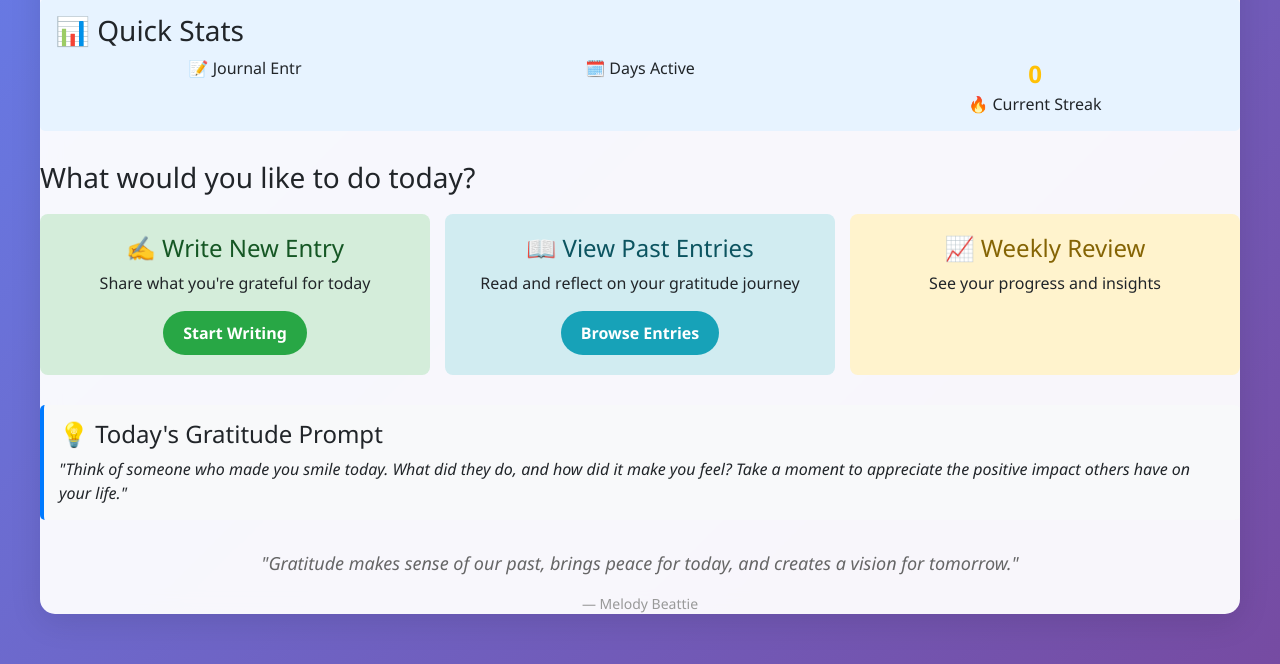
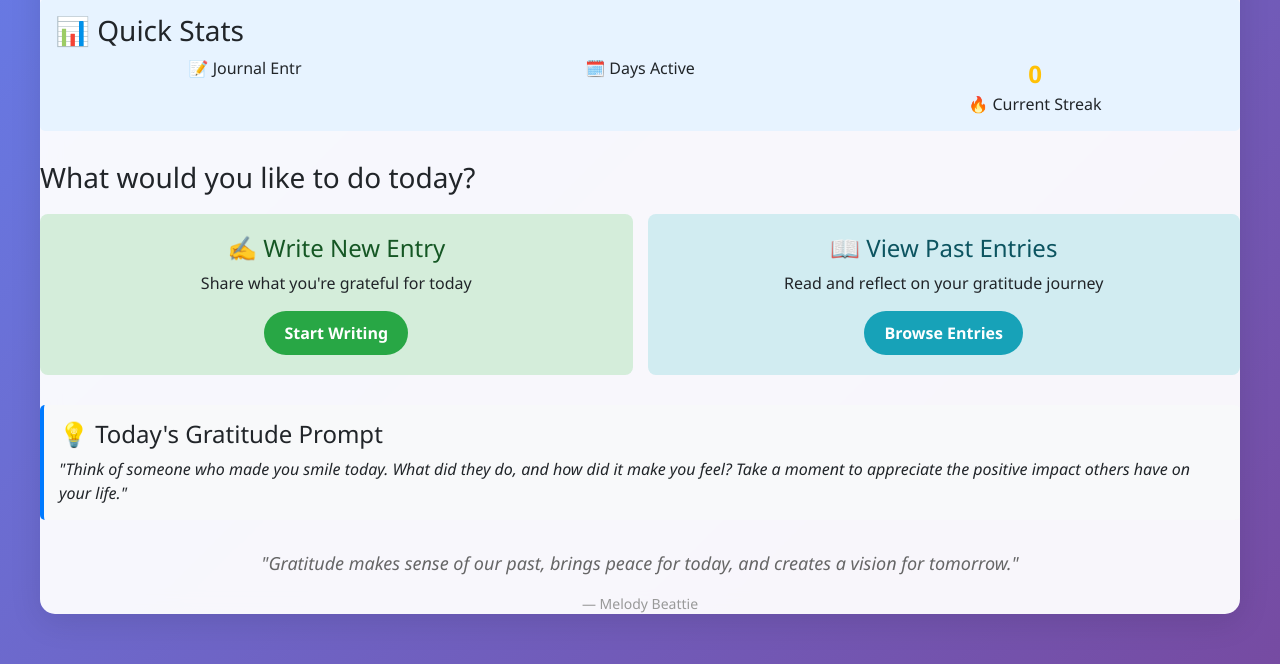
Before and after one commit to FatimahMohamed/Capstone, a Django app: template journal/templates/journal/dashboard.html in a window 1280 px wide. Shown: the part 221-885 px from the top of the page. Run offline with Django 4.2, Linux system fonts and the light colour scheme; the template is opened without the code that fills it, so the values that code supplies are empty.

Commit message:
Remove weekly review section from dashboard and update README
- Remove weekly review card from dashboard template
- Streamline dashboard to focus on core actions (Write Entry, View Entries)
- Improve dashboard layout and user experience
- Clean up unused static README file
- Update project documentation

```diff
--- a/journal/templates/journal/dashboard.html
+++ b/journal/templates/journal/dashboard.html
@@ -43,11 +43,6 @@
             <h4 style="margin-top: 0; color: #0c5460;">📖 View Past Entries</h4>
             <p>Read and reflect on your gratitude journey</p>
             <a href="{% url 'journal:entry_list' %}" class="btn" style="background-color: #17a2b8; color: white; text-decoration: none;">Browse Entries</a>
-        </div>
-
-        <div style="background-color: #fff3cd; padding: 20px; border-radius: 8px; text-align: center;">
-            <h4 style="margin-top: 0; color: #856404;">📈 Weekly Review</h4>
-            <p>See your progress and insights</p>
         </div>
     </div>
 </div>
```
Also changed, not shown: README.md, static/README.md (deleted).
